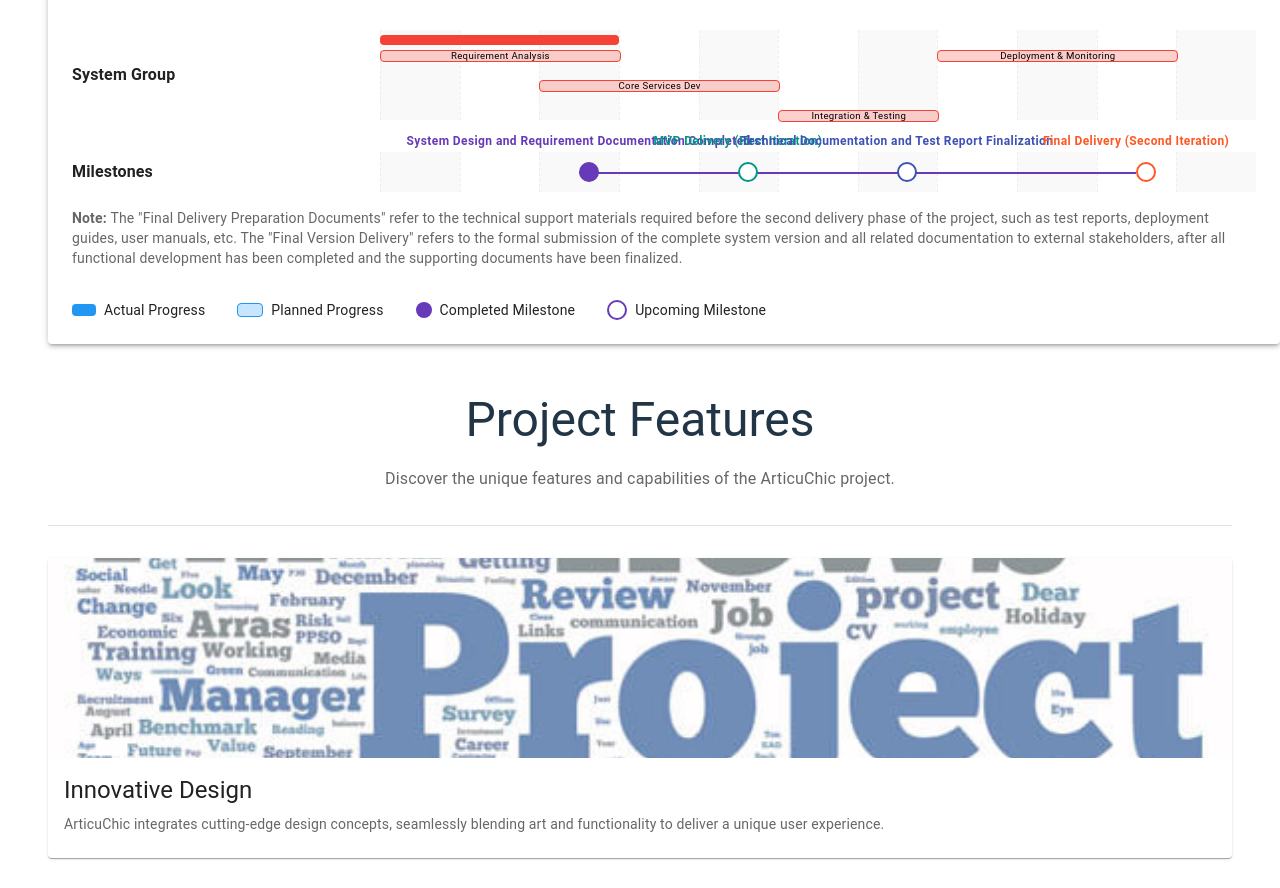
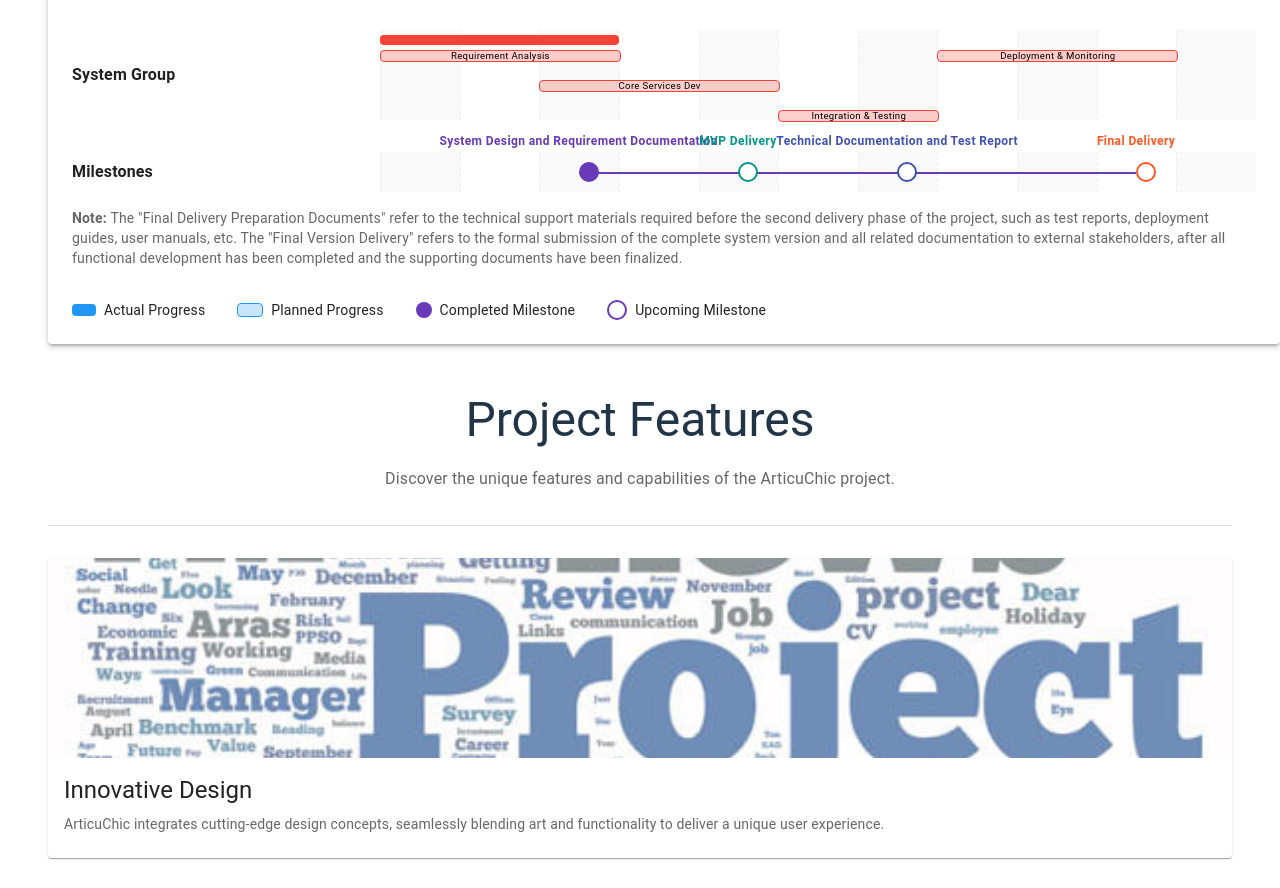
Before and after one commit to shcw0405/ArticuChic_Page, a React (Vite) app in the folder ArticuChic/: page /#/ in a window 1280 px wide. Shown: the part 1403-2291 px from the top of the page. Built offline with nearby package versions, Linux system fonts and the light colour scheme.

Commit message:
Update Home.jsx

```diff
--- a/ArticuChic/src/pages/Home.jsx
+++ b/ArticuChic/src/pages/Home.jsx
@@ -372,41 +372,43 @@ const Home = () => {
   ]);
 
 
+
 	const [milestones] = useState([
 	  {
 	    id: "m-1",
-    name: "System Design and Requirement Documentation Completed",
-    description: "Complete functional module design documents, task decomposition, and development plan",
-    week: 2, // Week 3
-    color: "#673AB7", // Purple represents "Document-Driven"
+	    name: "System Design and Requirement Documentation ",
+	    description: "...",
+	    week: 2,
+	    color: "#673AB7",
 	    completed: true,
 	  },
 	  {
 	    id: "m-2",
-    name: "MVP Delivery (First Iteration)",
-    description: "Deliver the Minimum Viable Product, including core features and supporting documentation",
-    week: 4, // Week 5
-    color: "#009688", // Teal represents "Delivery Iteration"
+	    name: "MVP Delivery ",
+	    description: "...",
+	    week: 4,
+	    color: "#009688",
 	    completed: false,
+
 	  },
 	  {
 	    id: "m-3",
-    name: "Technical Documentation and Test Report Finalization",
-    description: "Supplement development documents, test reports, user guidance materials, etc.",
-    week: 6, // Week 7
-    color: "#3F51B5", // Blue represents "Documentation Finalization Stage"
+	    name: "Technical Documentation and Test Report",
+	    description: "...",
+	    week: 6,
+	    color: "#3F51B5",
 	    completed: false,
 	  },
 	  {
 	    id: "m-4",
-    name: "Final Delivery (Second Iteration)",
-    description: "Final system delivery with complete features, refined interaction, and full documentation",
-    week: 9, // Week 10
-    color: "#FF5722", // Orange-red represents "Final Delivery"
+	    name: "Final Delivery ",
+	    description: "...",
+	    week: 9,
+	    color: "#FF5722",
 	    completed: false,
+
 	  },
 	]);
-
 
   // 项目特点
   const features = [
```
Lines whose indentation alone changed are shown as unchanged.
